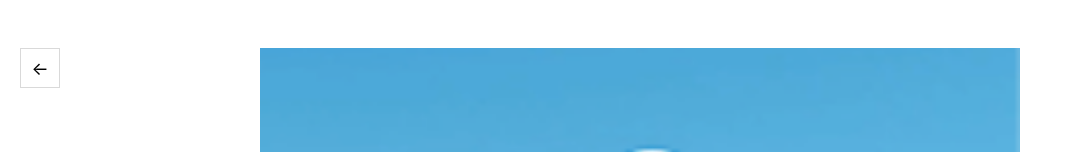
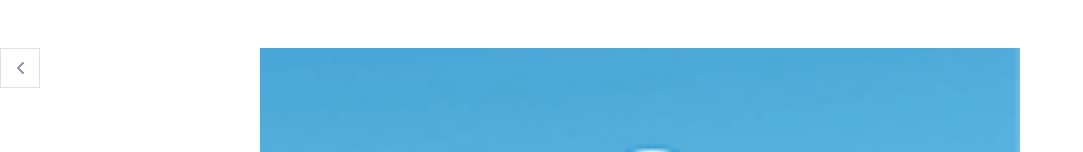
Before and after one commit to Hesvm/Hesvvm, a Next.js app: page /projects/ap-doni in a window 1280 px wide. Shown: the top 152 px of the page, without its empty margins (0-1083 px from the left). Built offline with nearby package versions, Linux system fonts and the light colour scheme; a web font is replaced by a local one.

Commit message:
fix: back button SVG chevron icon, left:0 for 24px gap to content

```diff
--- a/components/BackButton.tsx
+++ b/components/BackButton.tsx
@@ -15,7 +15,7 @@
       whileHover={{ scale: 1.05 }}
       style={{
         position: "fixed",
-        left: "20px",
+        left: "0px",
         top: "48px",
         zIndex: 50,
         display: "flex",
@@ -25,15 +25,14 @@
         height: "40px",
         borderRadius: "0",
         backgroundColor: "#ffffff",
-        border: "1px solid rgba(0, 0, 0, 0.15)",
+        border: "1px solid rgba(0, 0, 0, 0.12)",
         cursor: "pointer",
-        fontFamily: "var(--font-sans)",
-        fontSize: "18px",
-        color: "var(--color-text-primary)",
       }}
       aria-label="Back to home"
     >
-      ←
+      <svg width="7" height="12" viewBox="0 0 7 12" fill="none" xmlns="http://www.w3.org/2000/svg">
+        <path d="M6 1L1 6L6 11" stroke="#8F94AC" strokeWidth="2" strokeLinecap="round" strokeLinejoin="round"/>
+      </svg>
     </motion.button>
   );
 }
```
